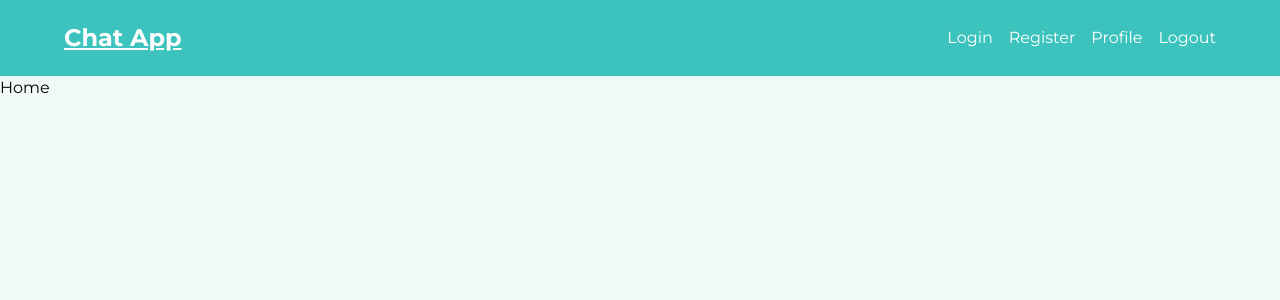
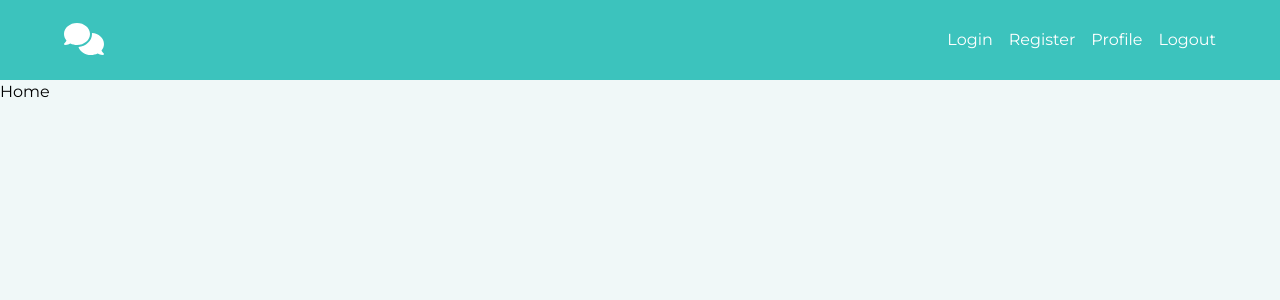
Before and after one commit to erinbedri/chat-frontend, a React (Create React App) app: page / in a window 1280 px wide. Shown: the top 300 px of the page. Built offline with nearby package versions, Linux system fonts and the light colour scheme.

Commit message:
add logo

```diff
--- a/package.json
+++ b/package.json
@@ -3,6 +3,11 @@
   "version": "0.1.0",
   "private": true,
   "dependencies": {
+    "@fortawesome/fontawesome-svg-core": "^6.4.2",
+    "@fortawesome/free-brands-svg-icons": "^6.4.2",
+    "@fortawesome/free-regular-svg-icons": "^6.4.2",
+    "@fortawesome/free-solid-svg-icons": "^6.4.2",
+    "@fortawesome/react-fontawesome": "^0.2.0",
     "@testing-library/jest-dom": "^5.17.0",
     "@testing-library/react": "^13.4.0",
     "@testing-library/user-event": "^13.5.0",
--- a/src/components/Navigation/Navigation.js
+++ b/src/components/Navigation/Navigation.js
@@ -1,5 +1,7 @@
 import React, { useState } from "react";
 import { NavLink } from "react-router-dom";
+import { FontAwesomeIcon } from "@fortawesome/react-fontawesome";
+import { faComments } from "@fortawesome/free-solid-svg-icons";
 
 import "./navigation.css";
 
@@ -10,13 +12,13 @@
         <div id="navigation">
             <div className="navigation-logo">
                 <NavLink className="link-light" to="/">
-                    <h2 onClick={() => setActive("")}>Chat App</h2>
+                    <FontAwesomeIcon icon={faComments} />
                 </NavLink>
             </div>
 
             <div className="navigation-controls">
                 <NavLink className="link-light" to="/login">
-                    <p>Login</p>
+                    <p onClick={() => setActive("")}>Login</p>
                 </NavLink>
 
                 <NavLink className="link-light" to="/register">
--- a/src/components/Navigation/navigation.css
+++ b/src/components/Navigation/navigation.css
@@ -1,12 +1,16 @@
 #navigation {
     display: flex;
-    padding: 1.25rem 4rem;
+    padding: 1rem 4rem;
 
     background-color: var(--main-color);
 }
 
 .navigation-logo {
     width: 15%;
+}
+
+.navigation-logo > a {
+    font-size: 2rem;
 }
 
 .navigation-controls {
--- a/src/components/NotFound/NotFound.js
+++ b/src/components/NotFound/NotFound.js
@@ -7,8 +7,6 @@
 export default function NotFound() {
     return (
         <div id="not-found-container">
-            <img className="not-found-image" src={notFound} alt="logo" />
-
             <NavLink className="link-dark" to="/">
                 <h2>Go to Home</h2>
             </NavLink>
```
Also changed, not shown: 1 other file (tests, documents, lock files or other folders).
